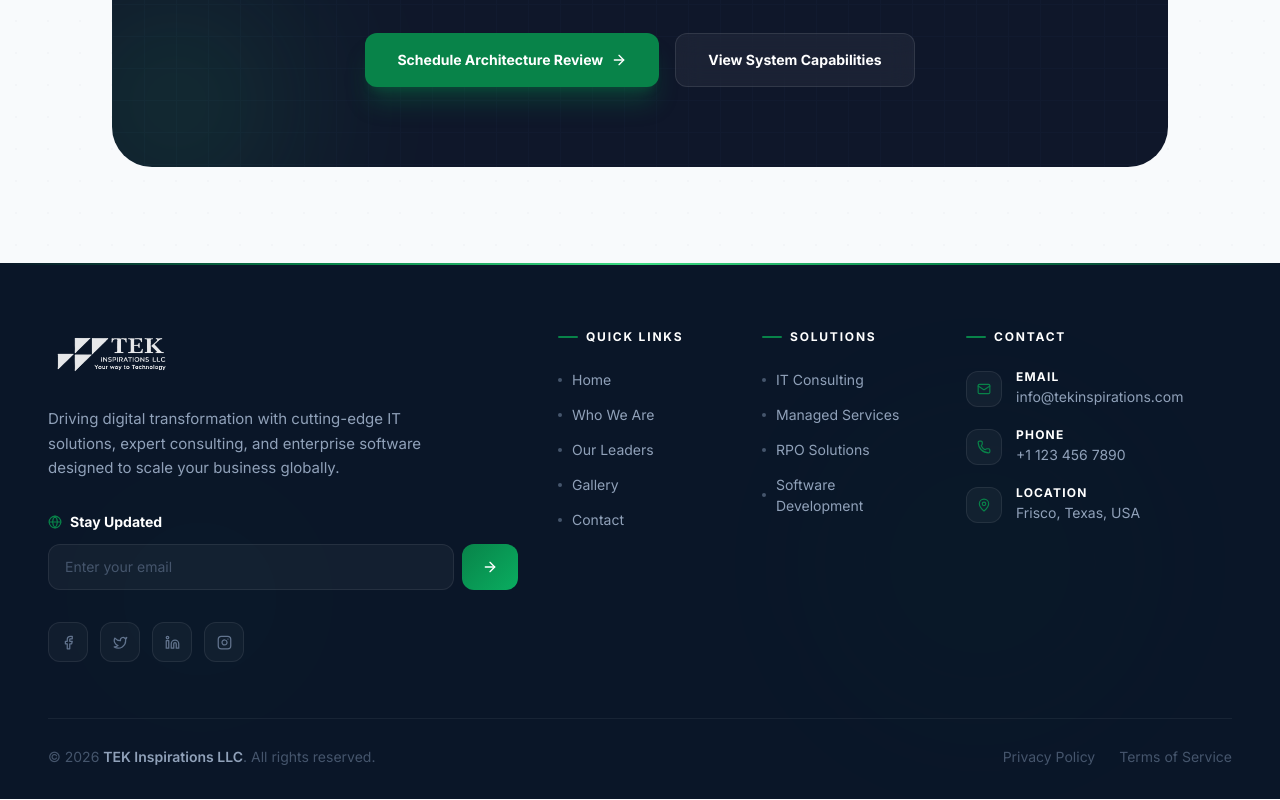
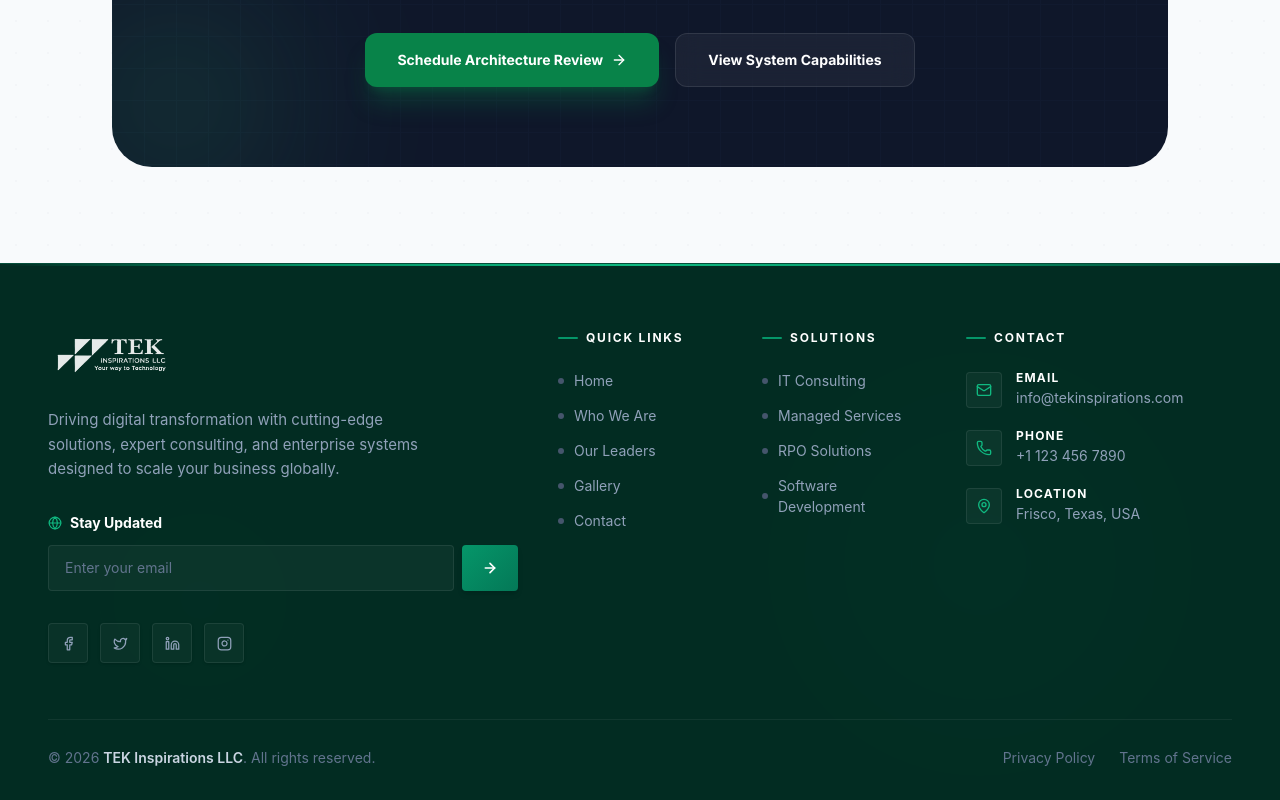
Before and after one commit to anupchauhanak6/tek-inspirations-llc, a React (Vite) app in the folder frontend/: page / in a window 1280 px wide. Shown: the part 3460-4260 px from the top of the page. Built offline with nearby package versions, Linux system fonts and the light colour scheme.

Commit message:
style: update Footer component with new color scheme and improved text readability

```diff
--- a/frontend/src/components/Footer.jsx
+++ b/frontend/src/components/Footer.jsx
@@ -26,16 +26,16 @@ const socials = [
 
 function Footer() {
   return (
-    <footer className="bg-[#0a1628] text-slate-400 relative overflow-hidden">
-      {/* Decorative background elements */}
+    <footer className="bg-[#022c22] text-slate-400 relative overflow-hidden font-sans border-t border-[#064e3b]">
+      {/* Decorative background elements using Emerald green */}
       <div className="pointer-events-none absolute top-0 right-0 w-[600px] h-[600px] opacity-[0.03]"
-        style={{ background: "radial-gradient(circle, #088349, transparent 60%)", filter: "blur(80px)" }} />
+        style={{ background: "radial-gradient(circle, #10b981, transparent 60%)", filter: "blur(80px)" }} />
       <div className="pointer-events-none absolute bottom-0 left-0 w-[400px] h-[400px] opacity-[0.02]"
-        style={{ background: "radial-gradient(circle, #3ddc84, transparent 60%)", filter: "blur(60px)" }} />
+        style={{ background: "radial-gradient(circle, #059669, transparent 60%)", filter: "blur(60px)" }} />
 
       {/* Top accent line */}
       <div className="h-[2px] w-full"
-        style={{ background: "linear-gradient(to right, transparent, #088349, #3ddc84, #088349, transparent)" }} />
+        style={{ background: "linear-gradient(to right, transparent, #059669, #10b981, #059669, transparent)" }} />
 
       <div className="max-w-7xl mx-auto px-6 lg:px-12 pt-16 pb-8 relative z-10">
         <div className="grid grid-cols-1 md:grid-cols-12 gap-10 pb-14 border-b border-white/[0.06]">
@@ -50,21 +50,21 @@ function Footer() {
               />
             </Link>
             <p className="text-slate-400 text-[15px] leading-relaxed mb-8 max-w-sm">
-              Driving digital transformation with cutting-edge IT solutions, expert consulting, and enterprise software designed to scale your business globally.
+              Driving digital transformation with cutting-edge solutions, expert consulting, and enterprise systems designed to scale your business globally.
             </p>
 
             {/* Newsletter */}
             <div className="mb-8">
               <p className="text-white text-sm font-bold mb-3 flex items-center gap-2">
-                <Globe size={14} className="text-[#088349]" />
+                <Globe size={14} className="text-[#10b981]" />
                 Stay Updated
               </p>
               <div className="flex gap-2">
                 <input type="email" placeholder="Enter your email"
-                  className="flex-1 bg-white/[0.04] border border-white/[0.08] rounded-xl px-4 py-3 text-sm text-slate-300 placeholder-slate-600 focus:outline-none focus:border-[#088349]/50 focus:bg-white/[0.06] transition-all" />
-                <button className="px-5 py-3 rounded-xl text-white transition-all hover:-translate-y-0.5 hover:shadow-lg hover:shadow-[#088349]/20 active:scale-95"
-                  style={{ background: "linear-gradient(135deg, #088349, #0aad60)" }}>
-                  <ArrowRight size={16} />
+                  className="flex-1 bg-white/[0.04] border border-white/[0.08] rounded px-4 py-3 text-sm text-slate-300 placeholder-slate-500 focus:outline-none focus:border-[#10b981]/50 focus:bg-white/[0.06] transition-all" />
+                <button className="px-5 py-3 rounded text-white font-bold transition-all hover:-translate-y-0.5 shadow-md hover:shadow-[#10b981]/20 active:scale-95"
+                  style={{ background: "linear-gradient(135deg, #059669, #047857)" }}>
+                  <ArrowRight size={16} strokeWidth={2.5} />
                 </button>
               </div>
             </div>
@@ -73,7 +73,7 @@ function Footer() {
             <div className="flex gap-3">
               {socials.map(({ icon: Icon, href, label }) => (
                 <a key={label} href={href} aria-label={label}
-                  className="w-10 h-10 rounded-xl flex items-center justify-center border border-white/[0.08] bg-white/[0.03] text-slate-500 hover:text-white hover:bg-[#088349] hover:border-[#088349] transition-all duration-200 hover:-translate-y-0.5 hover:shadow-lg hover:shadow-[#088349]/20">
+                  className="w-10 h-10 rounded flex items-center justify-center border border-white/[0.08] bg-white/[0.03] text-slate-400 hover:text-white hover:bg-[#059669] hover:border-[#059669] transition-all duration-200 hover:-translate-y-0.5 shadow-sm hover:shadow-[#059669]/20">
                   <Icon size={15} />
                 </a>
               ))}
@@ -83,7 +83,7 @@ function Footer() {
           {/* Quick Links */}
           <div className="md:col-span-6 lg:col-span-2">
             <h3 className="text-white font-bold text-xs uppercase tracking-[0.15em] mb-6 flex items-center gap-2">
-              <span className="w-5 h-[2px] bg-[#088349] rounded-full" />
+              <span className="w-5 h-[2px] bg-[#059669] rounded-full" />
               Quick Links
             </h3>
             <ul className="space-y-3.5">
@@ -91,7 +91,7 @@ function Footer() {
                 <li key={name}>
                   <Link to={path}
                     className="group flex items-center gap-2.5 text-slate-400 hover:text-white transition-colors text-[14px]">
-                    <span className="w-1 h-1 rounded-full bg-slate-600 group-hover:bg-[#088349] group-hover:shadow-[0_0_6px_#088349] transition-all" />
+                    <span className="w-1.5 h-1.5 rounded-full bg-slate-600 group-hover:bg-[#10b981] group-hover:shadow-[0_0_6px_#10b981] transition-all" />
                     {name}
                   </Link>
                 </li>
@@ -102,7 +102,7 @@ function Footer() {
           {/* Solutions */}
           <div className="md:col-span-6 lg:col-span-2">
             <h3 className="text-white font-bold text-xs uppercase tracking-[0.15em] mb-6 flex items-center gap-2">
-              <span className="w-5 h-[2px] bg-[#088349] rounded-full" />
+              <span className="w-5 h-[2px] bg-[#059669] rounded-full" />
               Solutions
             </h3>
             <ul className="space-y-3.5">
@@ -110,7 +110,7 @@ function Footer() {
                 <li key={name}>
                   <Link to={path}
                     className="group flex items-center gap-2.5 text-slate-400 hover:text-white transition-colors text-[14px]">
-                    <span className="w-1 h-1 rounded-full bg-slate-600 group-hover:bg-[#088349] group-hover:shadow-[0_0_6px_#088349] transition-all" />
+                    <span className="w-1.5 h-1.5 rounded-full bg-slate-600 group-hover:bg-[#10b981] group-hover:shadow-[0_0_6px_#10b981] transition-all" />
                     {name}
                   </Link>
                 </li>
@@ -121,7 +121,7 @@ function Footer() {
           {/* Contact */}
           <div className="md:col-span-12 lg:col-span-3">
             <h3 className="text-white font-bold text-xs uppercase tracking-[0.15em] mb-6 flex items-center gap-2">
-              <span className="w-5 h-[2px] bg-[#088349] rounded-full" />
+              <span className="w-5 h-[2px] bg-[#059669] rounded-full" />
               Contact
             </h3>
             <ul className="space-y-5">
@@ -131,8 +131,8 @@ function Footer() {
                 { icon: MapPin, label: "Location", value: "Frisco, Texas, USA" },
               ].map(({ icon: Icon, label, value }) => (
                 <li key={label} className="group flex items-start gap-3.5">
-                  <div className="mt-0.5 w-9 h-9 rounded-xl flex items-center justify-center bg-white/[0.04] border border-white/[0.08] group-hover:border-[#088349]/40 group-hover:bg-[#088349]/10 transition-all shrink-0">
-                    <Icon size={14} className="text-[#088349]" />
+                  <div className="mt-0.5 w-9 h-9 rounded flex items-center justify-center bg-white/[0.04] border border-white/[0.08] group-hover:border-[#059669]/40 group-hover:bg-[#059669]/10 transition-all shrink-0">
+                    <Icon size={16} className="text-[#10b981]" />
                   </div>
                   <div>
                     <p className="text-white text-xs font-bold mb-0.5 uppercase tracking-widest">{label}</p>
@@ -145,14 +145,14 @@ function Footer() {
         </div>
 
         {/* Bottom Bar */}
-        <div className="pt-7 flex flex-col md:flex-row justify-between items-center gap-4 text-sm text-slate-600">
+        <div className="pt-7 flex flex-col md:flex-row justify-between items-center gap-4 text-sm text-slate-500">
           <p>
             © {new Date().getFullYear()}{" "}
-            <span className="text-slate-400 font-semibold">TEK Inspirations LLC</span>. All rights reserved.
+            <span className="text-slate-300 font-semibold">TEK Inspirations LLC</span>. All rights reserved.
           </p>
           <div className="flex gap-6">
-            <Link to="/privacy-policy" className="hover:text-slate-300 transition-colors">Privacy Policy</Link>
-            <Link to="/terms-of-service" className="hover:text-slate-300 transition-colors">Terms of Service</Link>
+            <Link to="/privacy-policy" className="hover:text-[#10b981] transition-colors">Privacy Policy</Link>
+            <Link to="/terms-of-service" className="hover:text-[#10b981] transition-colors">Terms of Service</Link>
           </div>
         </div>
       </div>
```
